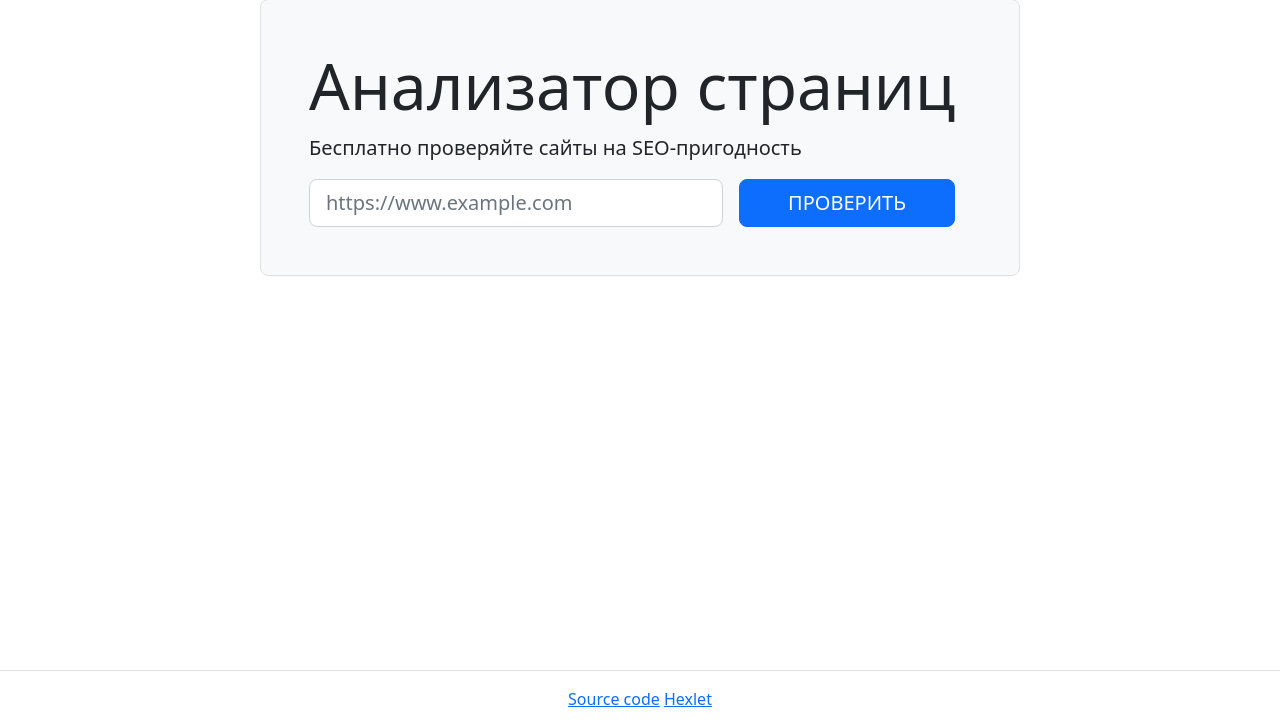
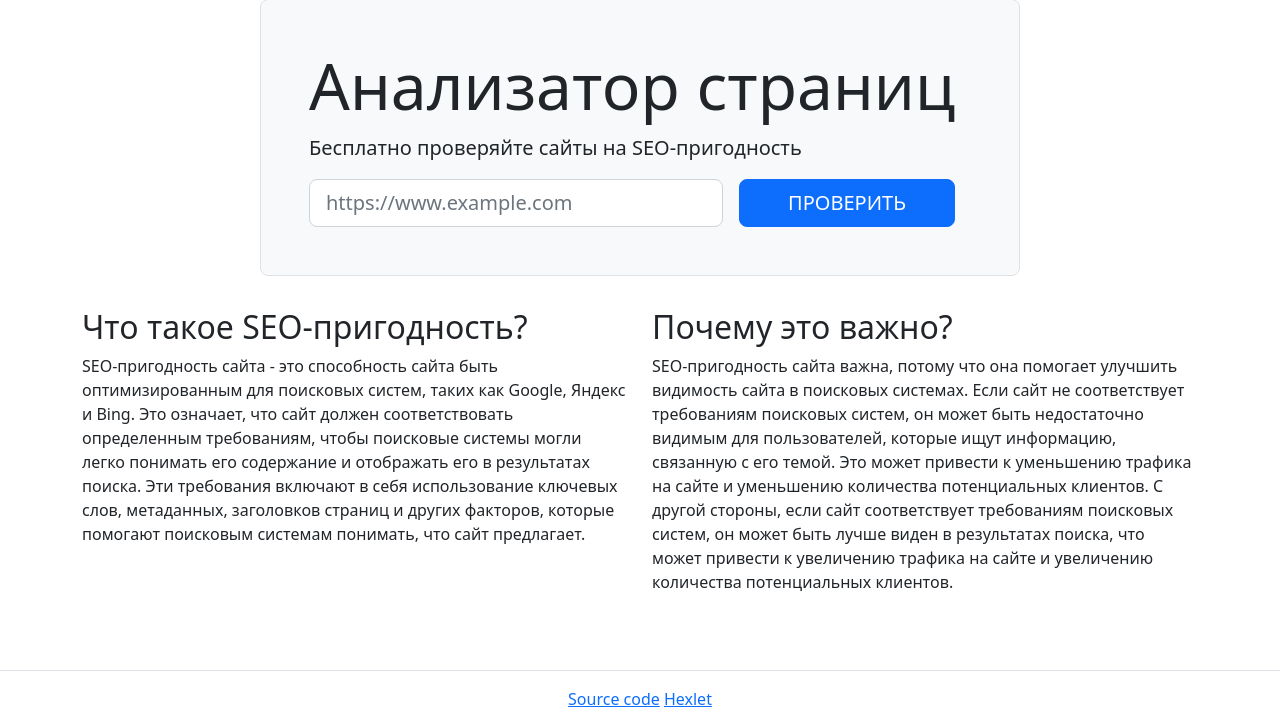
Before and after one commit to HugoTheDeveloper/SEO-page-analyzer, a Flask app: page / in a window 1280 px wide. Shown: the part 73-800 px from the top of the page. Run offline with Flask 3, Linux system fonts and the light colour scheme.

Commit message:
update makefile, readme, start_page, add showcase.gif

```diff
--- a/page_analyzer/templates/start_page.html
+++ b/page_analyzer/templates/start_page.html
@@ -3,7 +3,7 @@
 <div class="container-lg mt-3">
   <h1></h1>
   <div class="row">
-    <div class="col-12 col-md-10 col-lg-8 mx-auto border rounded-3 bg-light p-5">
+    <div class="col-12 col-md-10 col-lg-8 mx-auto border rounded-3 bg-light p-5 mb-3">
       <h1 class="display-3">Анализатор страниц</h1>
       <p class="lead">Бесплатно проверяйте сайты на SEO-пригодность</p>
       <form action="{{ url_for('urls_list') }}" method="post" class="d-flex justify-content-center">
@@ -13,4 +13,16 @@
     </div>
   </div>
 </div>
+<div class="container-lg mt-3">
+  <div class="row">
+    <div class="col-12 col-md-6">
+      <h2>Что такое SEO-пригодность?</h2>
+      <p>SEO-пригодность сайта - это способность сайта быть оптимизированным для поисковых систем, таких как Google, Яндекс и Bing. Это означает, что сайт должен соответствовать определенным требованиям, чтобы поисковые системы могли легко понимать его содержание и отображать его в результатах поиска. Эти требования включают в себя использование ключевых слов, метаданных, заголовков страниц и других факторов, которые помогают поисковым системам понимать, что сайт предлагает.</p>
+    </div>
+    <div class="col-12 col-md-6">
+      <h2>Почему это важно?</h2>
+      <p>SEO-пригодность сайта важна, потому что она помогает улучшить видимость сайта в поисковых системах. Если сайт не соответствует требованиям поисковых систем, он может быть недостаточно видимым для пользователей, которые ищут информацию, связанную с его темой. Это может привести к уменьшению трафика на сайте и уменьшению количества потенциальных клиентов. С другой стороны, если сайт соответствует требованиям поисковых систем, он может быть лучше виден в результатах поиска, что может привести к увеличению трафика на сайте и увеличению количества потенциальных клиентов.</p>
+    </div>
+  </div>
+</div>
 {% endblock %}
```
Also changed, not shown: .github/workflows/continious-integration.yml, README.md, showcase.gif (added), 1 other file.
